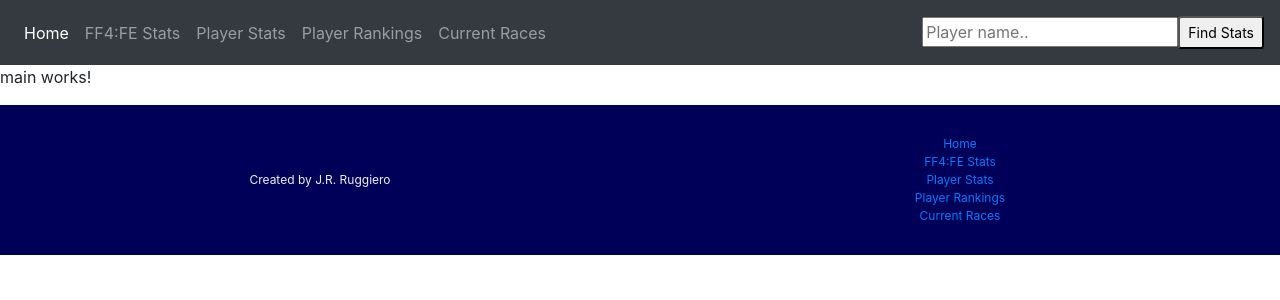
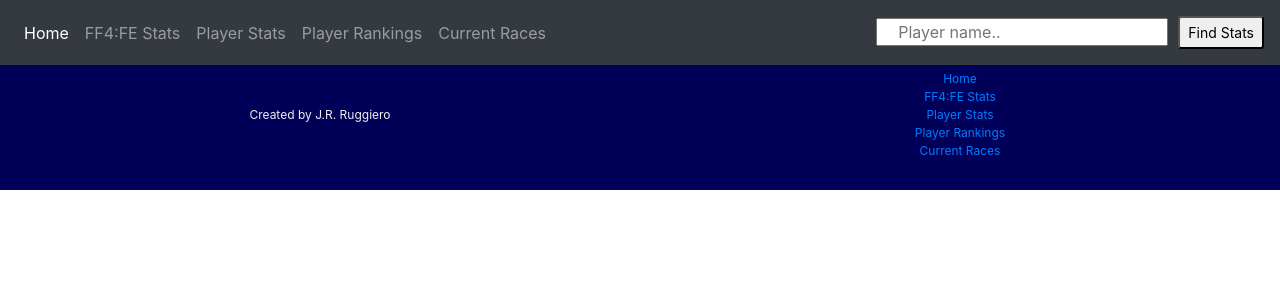
Before and after one commit to Fleury14/fe-stats-ng, an Angular app: page /main in a window 1280 px wide. Shown: the top 300 px of the page. Built offline with nearby package versions, Linux system fonts and the light colour scheme.

Commit message:
brough in presspack navbar styles, removed wp admin bar margin

```diff
--- a/src/app/nav/nav.component.scss
+++ b/src/app/nav/nav.component.scss
@@ -0,0 +1,23 @@
+.navbar {
+  position: fixed;
+  top: 0;
+  left: 0;
+  width: 100%;
+  z-index: 5;
+}
+
+.navbar-text form {
+  margin-bottom: 0;
+}
+
+.header-search {
+  padding: 0 20px;
+}
+
+.header-search-button {
+  margin-left: 10px;
+}
+
+.user-name {
+  color: #eee;
+}
```
